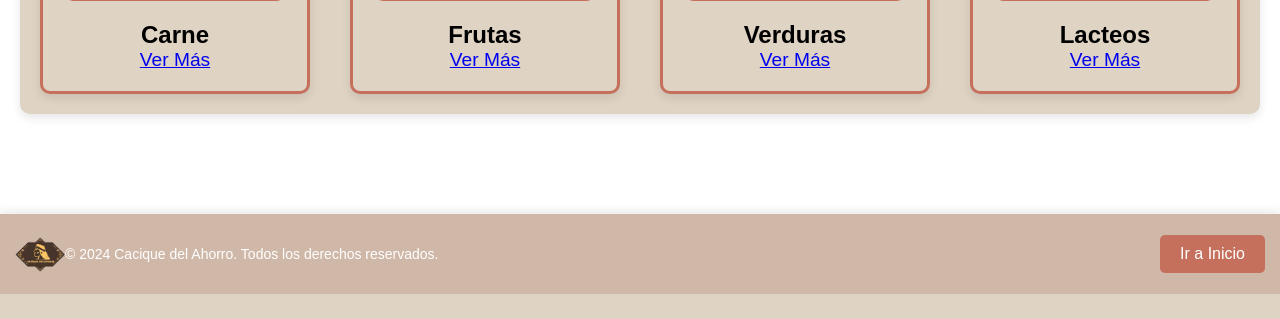
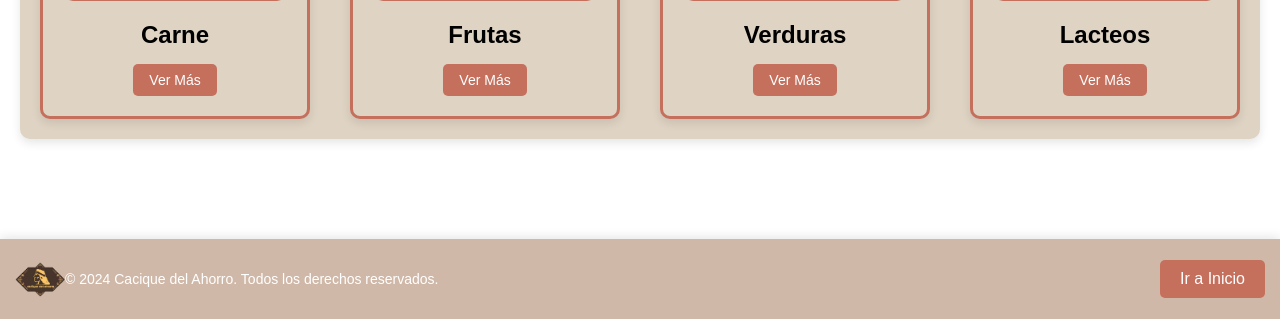
Before and after one commit to Cristian0Caceres/INFO1170_G1_SEC1, a PHP site: page /Inicio.html in a window 1280 px wide. Shown: the part 1048-1367 px from the top of the page. Before the commit the page ends 1342 px from the top, so only its background shows below. Run offline with PHP 8.4, Linux system fonts and the light colour scheme.

Commit message:
Update Styles.css

```diff
--- a/Styles.css
+++ b/Styles.css
@@ -210,6 +210,25 @@ h2 {
     font-size: 24px;
 }
 
+.category-btn {
+    padding: 8px 16px; /* Botones más pequeños */
+    background-color: #C5705D; /* Color de fondo del botón */
+    color: white;
+    border: none;
+    border-radius: 5px;
+    cursor: pointer;
+    font-size: 14px; /* Fuente más pequeña para las categorías */
+    text-decoration: none;
+    display: inline-block;
+    transition: background-color 0.3s, transform 0.3s;
+    margin-top: 15px; /* Espacio encima del botón */
+}
+
+.category-btn:hover {
+    background-color: #A4564A; /* Cambia el color de fondo al pasar el mouse */
+    transform: translateY(-3px); /* Efecto de elevación al pasar el mouse */
+}
+
 footer {
     background-color: #D0B8A8;
     color: #fff;
```
